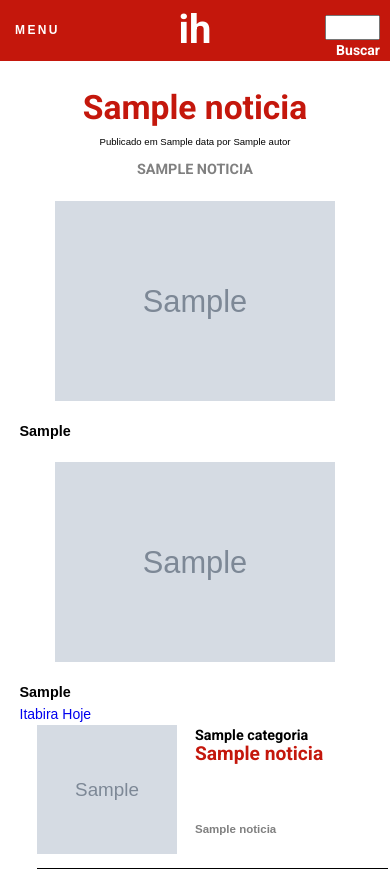
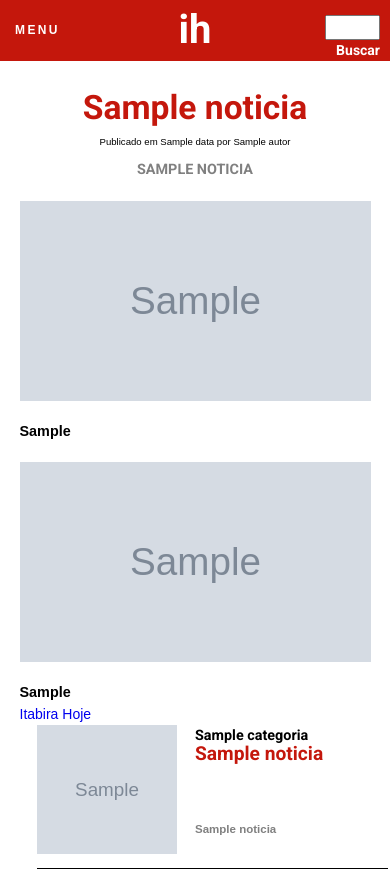
Before and after one commit to wandinhooliveira/itabirahoje, a Django app: template core/templates/noticia.html in a window 390 px wide. Run offline with Django 3.2, Linux system fonts and the light colour scheme; the template is opened without the code that fills it: most values are stand-ins (such as "Sample title", 1, 10 or a date in 2020); grey boxes marked "Sample" are stand-in pictures; some libraries are stand-ins or nearby versions.

Commit message:
tamanho foto

```diff
--- a/core/static/css/noticia.css
+++ b/core/static/css/noticia.css
@@ -54,6 +54,9 @@ h6{
     .texto{
         width: 100%;
     }
+        .imagem-noticia img{
+	    width: 100%;
+    }
 }
 
 #centralizador{
```
